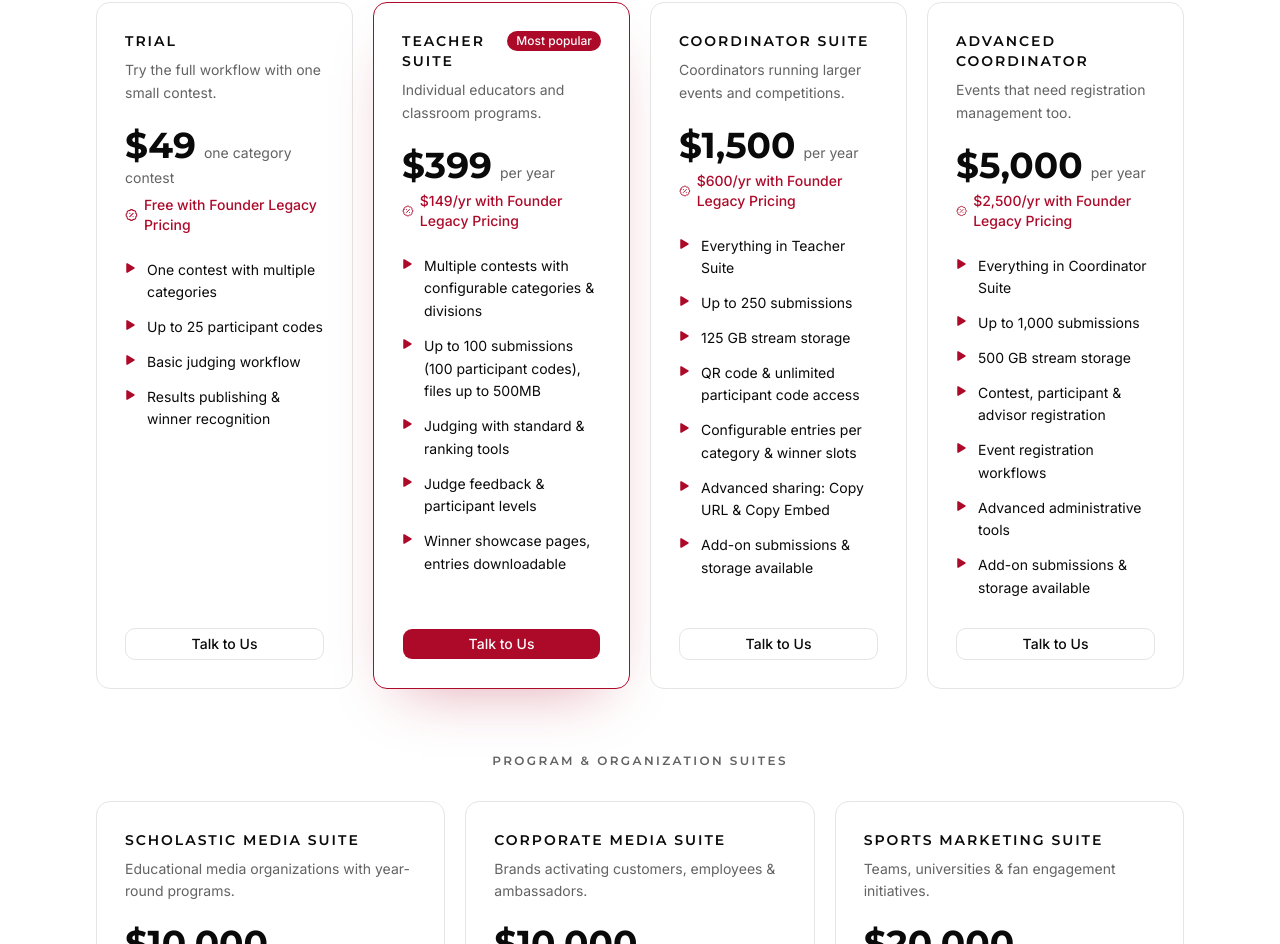
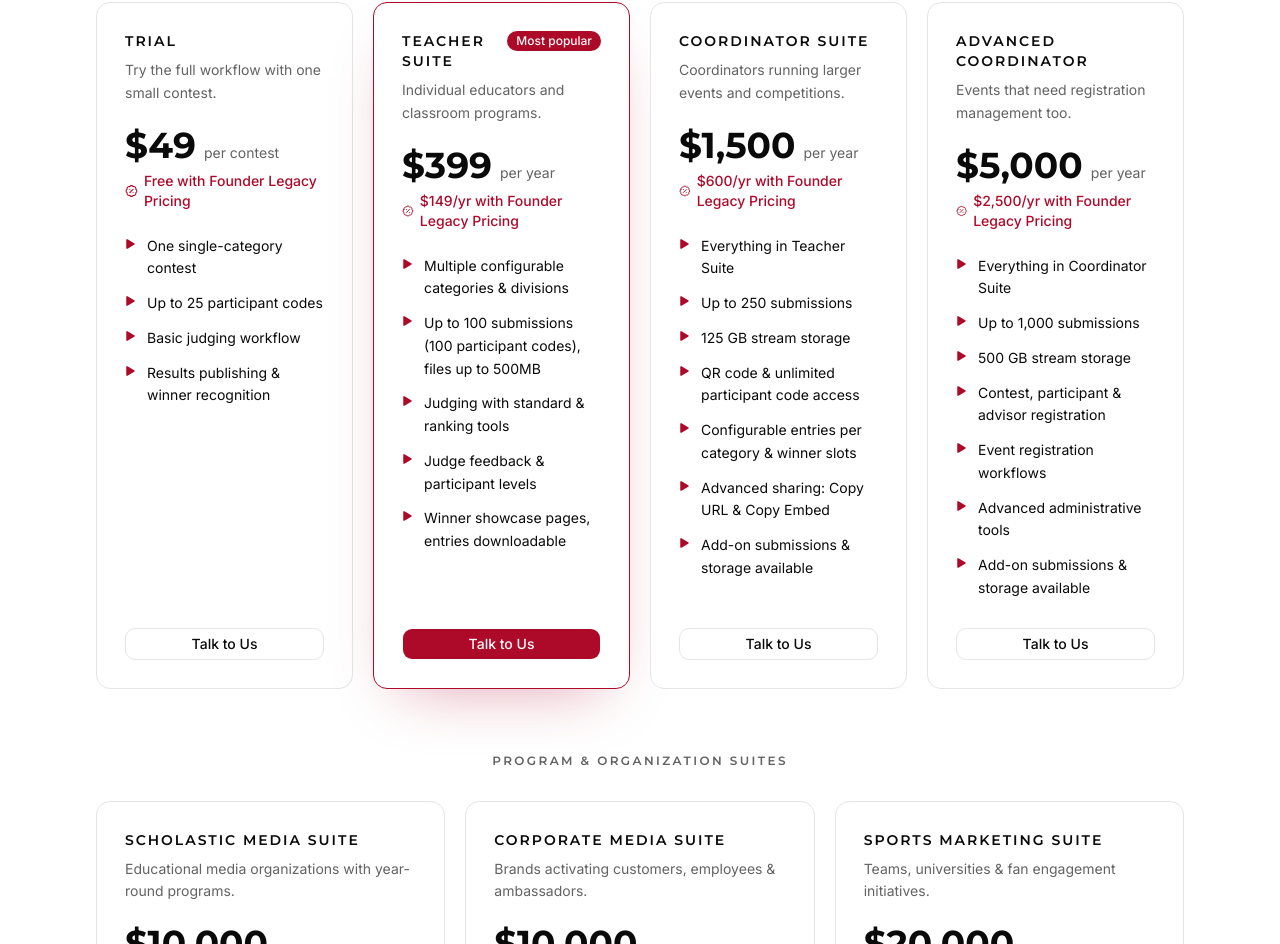
Before and after one commit to media-education-solutions/contest-engine-marketing, a Next.js app: page /pricing in a window 1280 px wide. Shown: the part 792-1736 px from the top of the page. Built offline with nearby package versions, Linux system fonts and the light colour scheme.

Commit message:
med-20: more pricing updates

```diff
--- a/src/content/pages/pricing.ts
+++ b/src/content/pages/pricing.ts
@@ -22,10 +22,10 @@ export const pricing: PricingTiersProps = {
       name: "Trial",
       audience: "Try the full workflow with one small contest.",
       price: "$49",
-      priceNote: "one category contest",
+      priceNote: "per contest",
       legacyPrice: "Free",
       features: [
-        "One contest with multiple categories",
+        "One single-category contest",
         "Up to 25 participant codes",
         "Basic judging workflow",
         "Results publishing & winner recognition",
@@ -38,7 +38,7 @@ export const pricing: PricingTiersProps = {
       priceNote: "per year",
       legacyPrice: "$149/yr",
       features: [
-        "Multiple contests with configurable categories & divisions",
+        "Multiple configurable categories & divisions",
         "Up to 100 submissions (100 participant codes), files up to 500MB",
         "Judging with standard & ranking tools",
         "Judge feedback & participant levels",
@@ -155,7 +155,7 @@ export const faq: FaqProps = {
     {
       question: "Is there a free way to evaluate it first?",
       answer:
-        "Yes. The Trial tier is free under Founder Legacy Pricing and runs one real contest with multiple categories and up to 25 participants, so you can take the full workflow for a spin before committing.",
+        "Yes. The Trial tier is free under Founder Legacy Pricing and runs one real contest with a single category and up to 25 participants, so you can take the full workflow for a spin before committing.",
     },
     {
       question: "Do you offer demos?",
```
